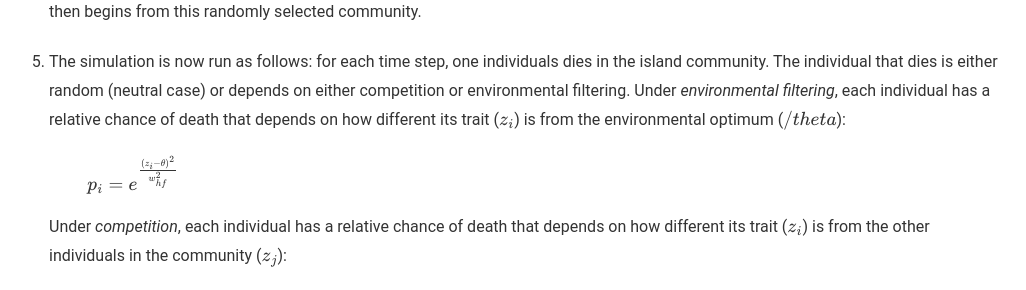
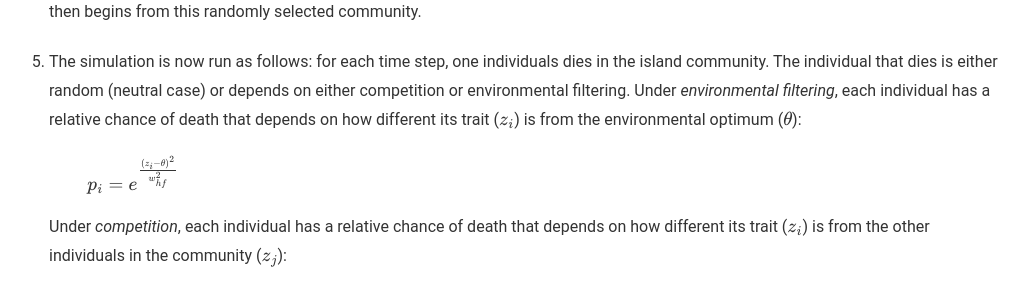
Before and after one commit to messDiv/messDiv.github.io, a Jekyll site: the page built from _posts/2018-03-06-cartoon-model.md, in a window 1280 px wide and 900 px high, scrolled down 1510 px. Shown: the part 180-470 px from the top of the window, without its empty margins (125-1151 px from the left). Built offline with Jekyll 4.4.1, drawn with Linux system fonts in a browser that asks for light colours; formulas are drawn with MathJax 3.

```diff
--- a/_posts/2018-03-06-cartoon-model.md
+++ b/_posts/2018-03-06-cartoon-model.md
@@ -21,7 +21,7 @@ First, we set up the *regional species pool*.
 
     For the landbridge scenario, individuals are chosen at random from the mainland pool until the local community is full. The simulation then begins from this randomly selected community.
 5. The simulation is now run as follows: for each time step, one individuals dies in the island community. The individual that dies is either random (neutral case) or depends on either competition or environmental filtering.
-    Under *environmental filtering*, each individual has a relative chance of death that depends on how different its trait ($z_i$) is from the environmental optimum ($/theta$):
+    Under *environmental filtering*, each individual has a relative chance of death that depends on how different its trait ($z_i$) is from the environmental optimum ($\theta$):
 
     <div>
     $$
```
Also changed, not shown: 2 other files.
